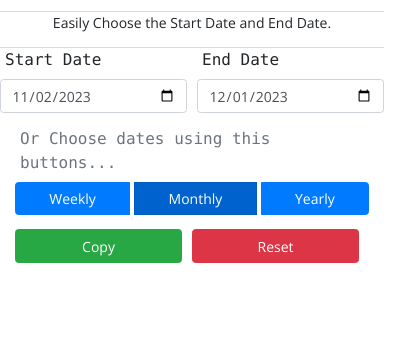
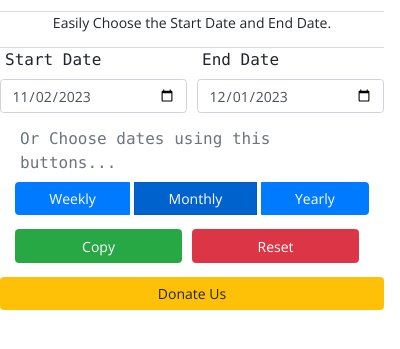
Before and after one commit to prateek1998/notion-date-autofiller, a browser extension: page popup.html in a window 400 px wide. Shown: the part 103-452 px from the top of the page. Drawn offline with nearby package versions, Linux system fonts and the light colour scheme.

Commit message:
adding new version

```diff
--- a/popup.html
+++ b/popup.html
@@ -57,6 +57,11 @@
           <button id="btnReset" type="button" class="btn btn-block btn-danger">Reset</button>
         </div>
       </div>
+      <div class="mb-3">
+        <a target="_blank" href="https://www.buymeacoffee.com/pratiiksaini">
+        <button id="btnSubmit" type="button" class="btn btn-block btn-warning ">Donate Us</button>
+      </a>
+      </div>
   </div>
   <script src="./scripts/jquery.min.js"></script>
   <script src="./scripts/popper.min.js"></script>
```
Also changed, not shown: manifest.json, 1 other file.
